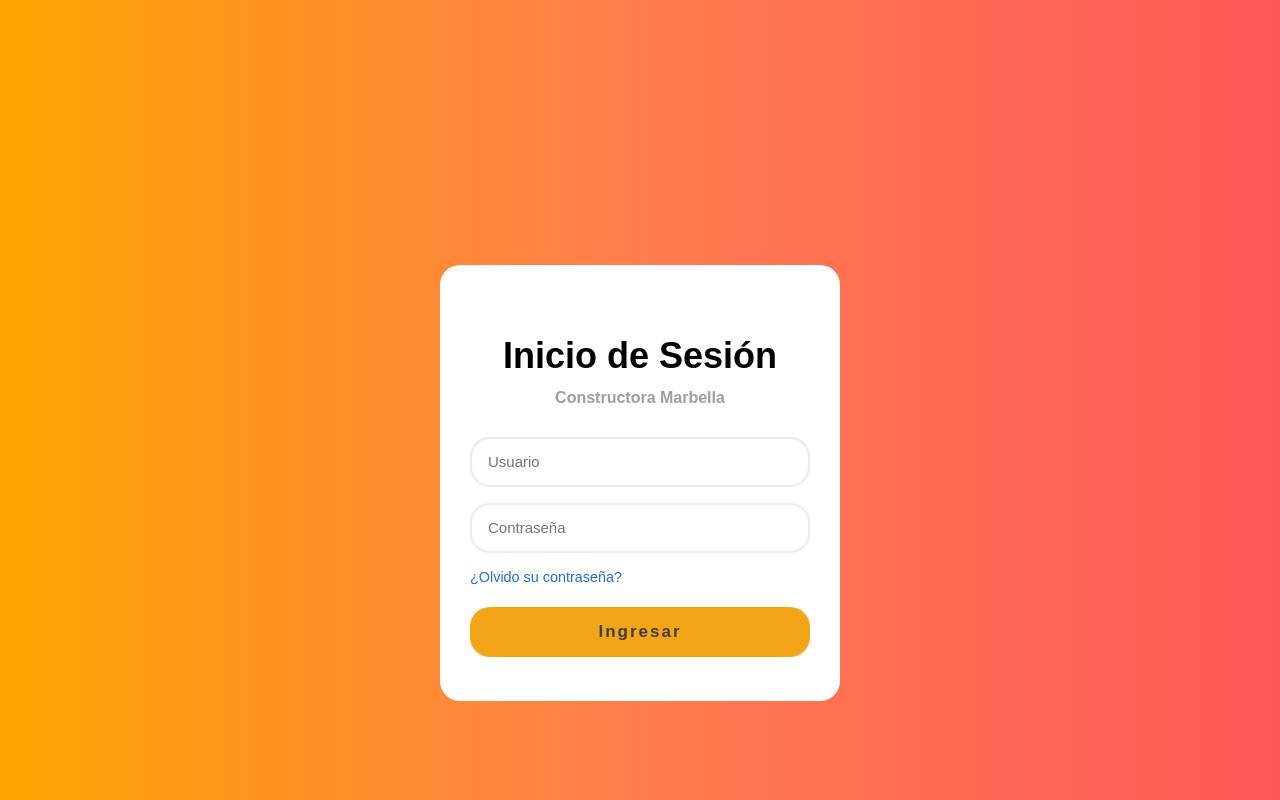
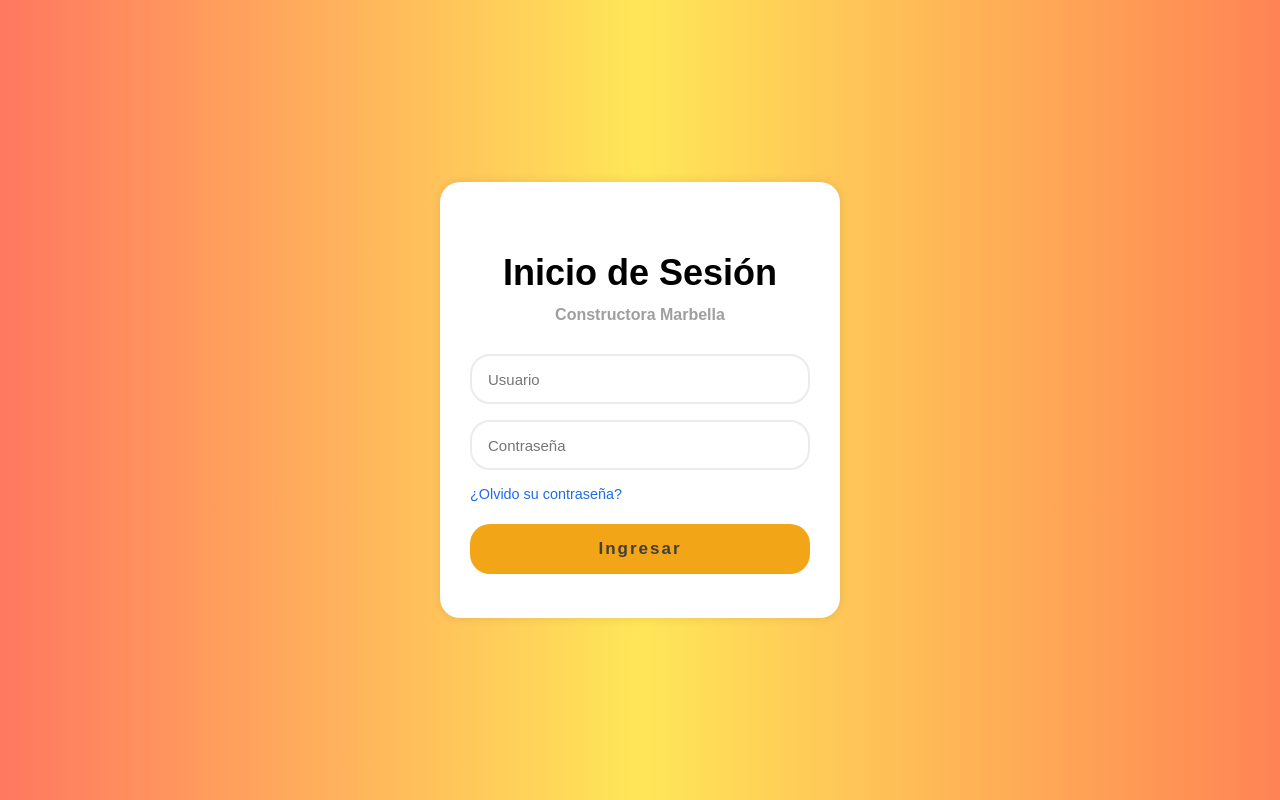
Before and after one commit to MiguelRequenaR/ConstrutoraMarbella, a React (Vite) app: page /login in a window 1280 px wide. Shown: the top 800 px of the page. Built offline with nearby package versions, Linux system fonts and the light colour scheme.

Commit message:
componentdashboard

```diff
--- a/src/components/Dashboard/Dashboard.jsx
+++ b/src/components/Dashboard/Dashboard.jsx
@@ -6,9 +6,14 @@ import user from '../../assets/images/usuario.png';
 
 function Dashboard() {
     const [activeLink, setActiveLink] = useState('Dashboard'); // Estado para almacenar el enlace activo
+    const [isSidebarClosed, setIsSidebarClosed] = useState(false);
 
     const handleLinkClick = (link) => {
         setActiveLink(link); // Actualizar el enlace activo cuando se hace clic
+    };
+
+    const handleToggleSidebar = () => {
+        setIsSidebarClosed(!isSidebarClosed);
     };
 
     const sidebarLinks = [
@@ -22,7 +27,7 @@ function Dashboard() {
 
   return (
     <div>
-      <div className='sidebar'>
+      <div className={`sidebar ${isSidebarClosed ? 'close' : ''}`}>
           <a href="#" className='logo'>
               <i className="ri-building-2-fill"></i>
               <div className='logo-name'><span>Marbella</span></div>
@@ -53,15 +58,13 @@ function Dashboard() {
 
       <div className='content'>
           <nav>
-              <i className="ri-menu-2-line"></i>
+              <i className="ri-menu-2-line" onClick={handleToggleSidebar}></i>
               <form action="#">
                   <div className='form-input'>
                       <input type="search" placeholder='Buscar...' />
                       <button className='search-btn' type='submit'><i className="ri-search-line"></i></button>
                   </div>
               </form>
-              <input type="checkbox" id='theme-toggle' hidden/>
-              <label htmlFor="theme-toggle" className='theme-toggle' id='theme-toggle'></label>
               <a href="#" className='notif'>
                   <i className="ri-notification-fill"></i>
                   <span className='count'>12</span>
--- a/src/styles/dashboardstyle.css
+++ b/src/styles/dashboardstyle.css
@@ -256,29 +256,7 @@ body{
     object-fit: cover;
     border-radius: 50%;
 }
-.content nav .theme-toggle{
-    display: block;
-    min-width: 50px;
-    height: 25px;
-    background: var(--grey);
-    cursor: pointer;
-    position: relative;
-    border-radius: 25px;
-}
-.content nav .theme-toggle::before{
-    content: "";
-    position: absolute;
-    top: 2px;
-    left: 2px;
-    bottom: 2px;
-    width: calc(25px - 4px);
-    background: var(--primary);
-    border-radius: 50%;
-    transition: all 0.3s ease;
-}
-.content nav #theme-toggle:checked + .theme-toggle::before{
-    left: calc(100% -(25px - 4px) -2px);
-}
+
 .content main{
     width: 100%;
     padding: 36px 24px;
@@ -536,4 +514,16 @@ body{
     .content nav form.show~.notif, .content nav form.show~.profile{
         display: none;
     }
+    .content main .icono1{
+        grid-template-columns: 1fr;
+    }
+    .content main .bottom-data .header1{
+        min-width: 340px;
+    }
+    .content main .bottom-data .orders table{
+        min-width: 340px;
+    }
+    .content main .bottom-data .alert .task-list{
+        min-width: 340px;
+    }
 }
--- a/src/styles/login.css
+++ b/src/styles/login.css
@@ -2,24 +2,23 @@
     box-sizing: border-box;
 }
 .bodylogin{
-    display: grid;
-    place-items: center;
-    margin: 0;
-    height: 965px;
-    padding: 24px;
-    background: linear-gradient(to right, #FFA500, #ff7d4e, #ff5858);
-    color: black;
-    animation: rotate 6s infinite alternate linear;
+    display: flex;
+    justify-content: center;
+    align-items: center;
+    min-height: 100vh;
+    background: linear-gradient(to left, #ff8355, #ffe658, #ff7860);
 }
 .login{
     position: relative;
     z-index: 3;
     width: 100%;
+    max-width: 400px;
     margin: 0 20px;
     padding: 70px 30px 44px;
     border-radius: 1.25rem;
     background: white;
     text-align: center;
+    box-shadow: 0 0 10px rgba(0, 0, 0, 0.1);
 }
 .login > h2{
     font-size: 36px;
@@ -81,11 +80,7 @@
 .formulario > a:hover{
     color: #10449a;
 }
-@keyframes rotate{
-    100%{
-        background-position: 15% 50%;
-    }
-}
+
 @media (width >= 500px){
     body{
         padding: 0;
```
Also changed, not shown: src/components/Dashboard/DashboardContent.jsx (added).
